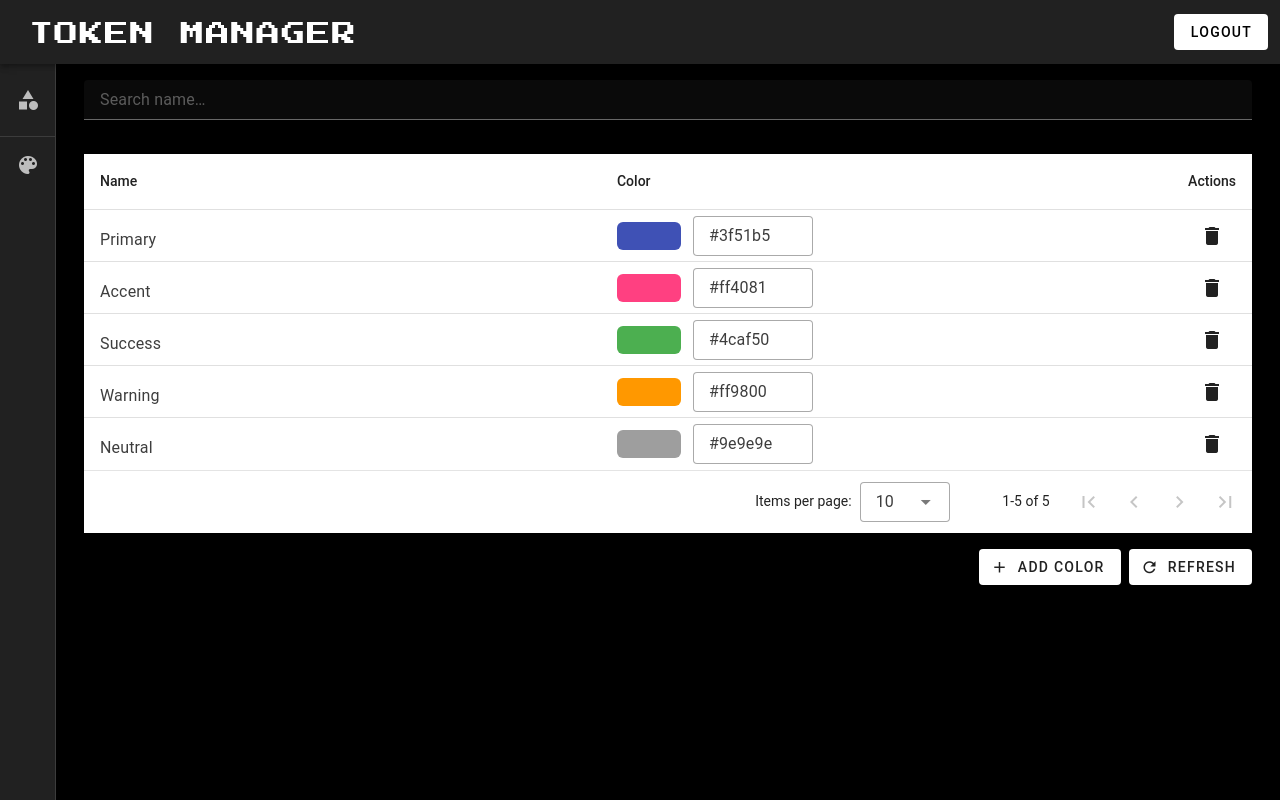
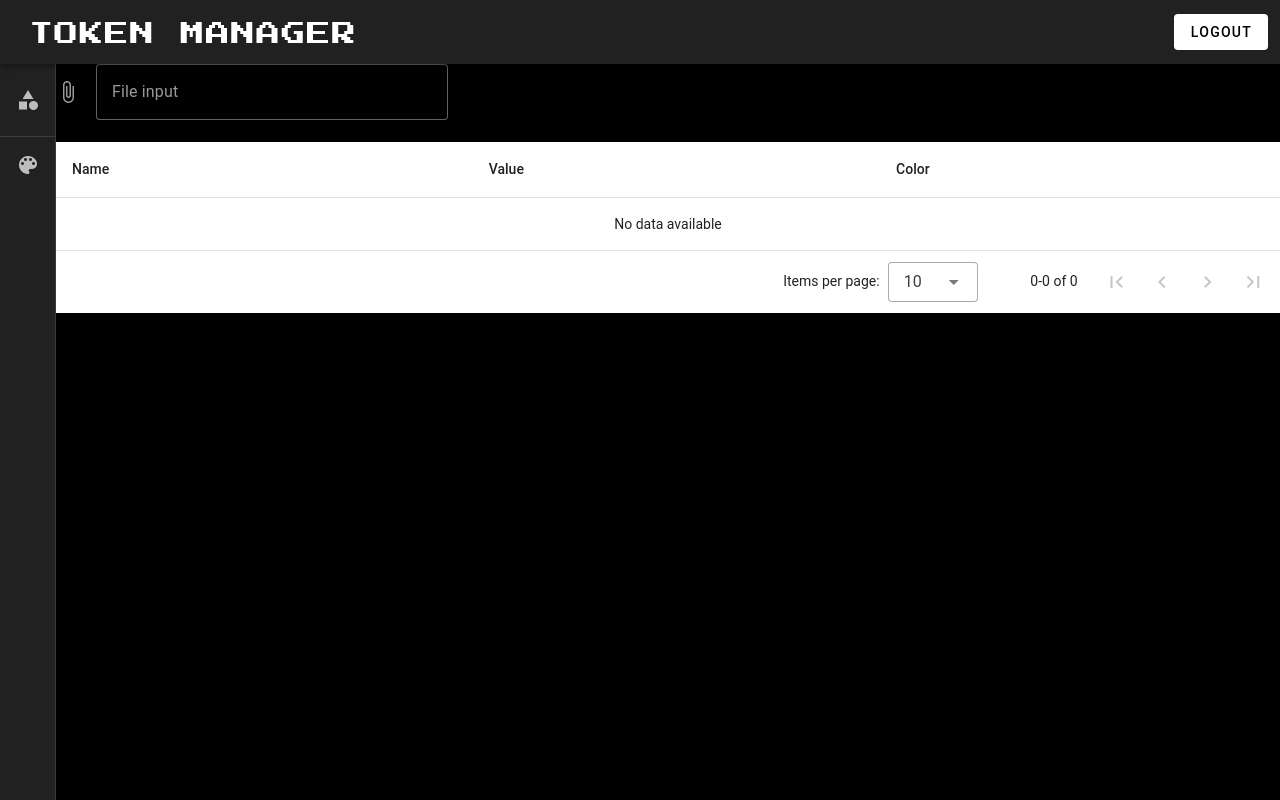
Before and after one commit to dinasaur23/Token-man-demo, a Vue app in the folder client/: page /ColorContentPage in a window 1280 px wide. Built offline with nearby package versions, Linux system fonts and the light colour scheme.

Commit message:
add import funtion for design token JSON

```diff
--- a/client/src/Pages/ColorContentPage.vue
+++ b/client/src/Pages/ColorContentPage.vue
@@ -1,9 +1,5 @@
 <template>
-  <v-layout>
-    <v-main class="d-flex" width="100vw" height="100vh">
-      <ColorTableComponent />
-    </v-main>
-  </v-layout>
+  <ColorTableComponent />
 </template>
 <script lang="ts" setup>
 import ColorTableComponent from '@/components/ColorTableComponent.vue'
--- a/client/src/components/ColorTableComponent.vue
+++ b/client/src/components/ColorTableComponent.vue
@@ -1,223 +1,160 @@
 <template>
-  <v-container>
-    <v-text-field
-      v-model="search"
-      placeholder="Search name…"
-      density="compact"
-      class="mb-3"
-      @keyup.enter="refresh"
-      clearable
-    />
-
-    <v-data-table-server
-      :headers="headers"
-      :items="items"
-      :items-length="total"
-      v-model:options="options"
-      :loading="loading"
-      item-key="id"
-      class="elevation-1"
-    >
-      <!-- Name cell (editable inline, purely frontend) -->
-      <template v-slot:[`item.name`]="{ item }">
-        <v-text-field
-          v-model="item.name"
-          variant="plain"
-          density="compact"
-          hide-details
-          style="min-width: 180px"
-        />
-      </template>
-
-      <!-- Color cell: swatch + hex + picker menu -->
-      <template v-slot:[`item.hex`]="{ item }">
-        <div class="d-flex align-center" style="gap: 12px">
-          <!-- Swatch opens picker menu -->
-          <v-menu v-model="rowPicker[item.id]" :close-on-content-click="false">
-            <template #activator="{ props }">
-              <v-btn
-                v-bind="props"
-                :style="{
-                  background: item.hex,
-                  width: '28px',
-                  height: '28px',
-                  borderRadius: '6px',
-                }"
-                variant="text"
-                :aria-label="`Edit color ${item.name}`"
-              />
-            </template>
-            <v-card>
-              <v-color-picker v-model="item.hex" mode="hexa" show-swatches hide-inputs />
-              <v-card-actions class="justify-end">
-                <v-btn variant="text" @click="rowPicker[item.id] = false">Close</v-btn>
-              </v-card-actions>
-            </v-card>
-          </v-menu>
-
-          <!-- Hex text (editable) -->
-          <v-text-field
-            v-model="item.hex"
-            density="compact"
-            variant="outlined"
-            hide-details
-            style="max-width: 120px"
-          />
-        </div>
-      </template>
-
-      <!-- Actions -->
-      <template v-slot:[`item.actions`]="{ item }">
-        <v-btn icon variant="text" @click="removeRow(item.id)">
-          <v-icon>mdi-delete</v-icon>
-        </v-btn>
-      </template>
-    </v-data-table-server>
-
-    <div class="mt-4 d-flex justify-end" style="gap: 8px">
-      <v-btn @click="addRow" prepend-icon="mdi-plus">Add color</v-btn>
-      <v-btn @click="refresh" prepend-icon="mdi-refresh">Refresh</v-btn>
-    </div>
-  </v-container>
+  <v-row>
+    <v-col cols="4">
+      <v-file-input
+        accept=".json, application/json"
+        label="File input"
+        variant="outlined"
+        multiple
+        v-model="files"
+        @update:model-value="onFileChange"
+      ></v-file-input>
+    </v-col>
+  </v-row>
+  <v-data-table :headers="headers" :items="rows">
+    <template #[`item.color`]="{ item }">
+      <input
+        type="color"
+        v-model="item.value"
+        style="width: 32px; height: 32px; padding: 0; border: none; background: transparent"
+      />
+    </template>
+  </v-data-table>
 </template>
 
 <script setup lang="ts">
-import { ref, reactive, watch } from 'vue'
-import type { DataTableHeader } from 'vuetify'
-type Row = { id: number; name: string; hex: string }
+import { ref } from 'vue'
 
-// ------- Table headers -------
+const files = ref<File[] | File | null>(null)
+const rows = ref<ColorRow[]>([])
 const headers = [
-  { title: 'Name', key: 'name', sortable: true },
-  { title: 'Color', key: 'hex', sortable: true },
-  { title: 'Actions', key: 'actions', sortable: false, align: 'end' },
-] satisfies DataTableHeader<Row>[]
-
-// ------- Reactive state -------
-const items = ref<Row[]>([])
-const total = ref(0)
-const loading = ref(false)
-const search = ref('')
-
-// v-data-table-server options it controls
-const options = ref<{
-  page: number
-  itemsPerPage: number
-  sortBy: { key: string; order: 'asc' | 'desc' }[]
-}>({
-  page: 1,
-  itemsPerPage: 10,
-  sortBy: [],
-})
-
-// open/close state for each row’s picker menu
-const rowPicker = reactive<Record<number, boolean>>({})
-
-// ------- MOCK SERVER (local data only) -------
-let seedId = 6
-const ALL_ROWS: Row[] = [
-  { id: 1, name: 'Primary', hex: '#3f51b5' },
-  { id: 2, name: 'Accent', hex: '#ff4081' },
-  { id: 3, name: 'Success', hex: '#4caf50' },
-  { id: 4, name: 'Warning', hex: '#ff9800' },
-  { id: 5, name: 'Neutral', hex: '#9e9e9e' },
+  { title: 'Name', key: 'name' },
+  { title: 'Value', key: 'value' },
+  { title: 'Color', key: 'color' },
 ]
 
-type FetchResult = { items: Row[]; total: number }
+//types
+type ColorRow = { name: string; value: string }
 
-/** Simulate server: filter, sort, paginate in-memory */
-async function mockFetch({
-  page,
-  perPage,
-  search,
-  sort,
-  order,
-}: {
-  page: number
-  perPage: number
-  search: string
-  sort?: string
-  order?: 'asc' | 'desc'
-}): Promise<FetchResult> {
-  // simulate latency
-  await new Promise((r) => setTimeout(r, 200))
+type DTCGNode = {
+  [key: string]: unknown
+}
 
-  let rows = [...ALL_ROWS]
+type ColorTokenEntry = {
+  path: string
+  value: string
+}
 
-  // search
-  if (search?.trim()) {
-    const q = search.toLowerCase()
-    rows = rows.filter((r) => r.name.toLowerCase().includes(q) || r.hex.toLowerCase().includes(q))
+//helpers
+function isObject(value: unknown): value is DTCGNode {
+  return typeof value === 'object' && value !== null
+}
+
+function isAlias(value: string): boolean {
+  return value.startsWith('{') && value.endsWith('}')
+}
+
+function aliasTarget(value: string): string {
+  return value.slice(1, -1) // "{colors.font.base}" -> "colors.font.base"
+}
+
+//main function
+function collectColorTokensWithPath(
+  node: unknown,
+  prefix: string,
+  inheritedType?: string,
+): ColorTokenEntry[] {
+  const result: ColorTokenEntry[] = []
+
+  if (!isObject(node)) return result
+
+  // type on this level (overrides inherited if present)
+  const ownType = typeof node.$type === 'string' ? (node.$type as string) : inheritedType
+
+  for (const [key, value] of Object.entries(node)) {
+    if (key.startsWith('$')) continue // skip $type, $description, etc.
+
+    if (!isObject(value)) continue
+
+    const child = value as DTCGNode
+    const childType = typeof child.$type === 'string' ? (child.$type as string) : ownType
+    const path = prefix ? `${prefix}.${key}` : key
+
+    // Token: has $value
+    if (typeof child.$value === 'string') {
+      if (childType === 'color') {
+        result.push({
+          path,
+          value: child.$value,
+        })
+      }
+      // if not 'color', ignore (could be other token types)
+      continue
+    }
+
+    // Group: no $value → recurse
+    const nested = collectColorTokensWithPath(child, path, childType)
+    result.push(...nested)
   }
 
-  // sort
-  if (sort) {
-    rows.sort((a, b) => {
-      // constrain sort key to Row
-      const key = sort as keyof Row
+  return result
+}
+//resolve alias
+function resolveAlias(
+  path: string,
+  map: Record<string, ColorTokenEntry>,
+  stack: string[] = [],
+): string | null {
+  const entry = map[path]
+  if (!entry) return null
 
-      const av = a[key]
-      const bv = b[key]
+  const raw = entry.value
+  if (!isAlias(raw)) return raw
 
-      if (av < bv) return order === 'desc' ? 1 : -1
-      if (av > bv) return order === 'desc' ? -1 : 1
-      return 0
-    })
-  }
+  const target = aliasTarget(raw)
+  if (stack.includes(target)) return null // cycle protection
 
-  const total = rows.length
-  const start = (page - 1) * perPage
-  const end = start + perPage
-  return { items: rows.slice(start, end), total }
+  return resolveAlias(target, map, [...stack, target])
 }
 
-// ------- Fetch hook -------
-watch([options, search], () => fetchRows(), { deep: true })
-watch(search, () => {
-  options.value.page = 1
-})
+//use in onFileChange
 
-async function fetchRows() {
-  loading.value = true
+async function onFileChange(newFiles: File[] | File) {
+  const list = Array.isArray(newFiles) ? newFiles : [newFiles]
+  if (list.length === 0) return
+
   try {
-    const { page, itemsPerPage, sortBy } = options.value
-    const sort = sortBy[0]?.key
-    const order = sortBy[0]?.order ?? 'asc'
+    const text = await list[0].text()
+    const parsed = JSON.parse(text)
 
-    const res = await mockFetch({
-      page,
-      perPage: itemsPerPage,
-      search: search.value,
-      sort,
-      order,
+    const entries = collectColorTokensWithPath(parsed, '', undefined)
+
+    if (entries.length === 0) {
+      console.error('❌ No DTCG color tokens found')
+      rows.value = []
+      return
+    }
+
+    // Build lookup map for alias resolution
+    const map: Record<string, ColorTokenEntry> = {}
+    for (const e of entries) {
+      map[e.path] = e
+    }
+
+    // Final rows: resolved aliases
+    rows.value = entries.map((e): ColorRow => {
+      const resolved = resolveAlias(e.path, map) ?? e.value
+      return {
+        // if you only want the last segment ("base", "secondary", ...)
+        name: e.path.split('.').pop() ?? e.path,
+        value: resolved,
+      }
     })
-    items.value = res.items
-    total.value = res.total
-  } finally {
-    loading.value = false
+
+    console.log('✅ DTCG colors:', rows.value)
+  } catch (err) {
+    console.error('Error reading/parsing file:', err)
+    rows.value = []
   }
 }
-
-function refresh() {
-  fetchRows()
-}
-
-// ------- Row actions (frontend only) -------
-function addRow() {
-  ALL_ROWS.push({
-    id: seedId++,
-    name: 'Untitled',
-    hex: '#000000',
-  })
-  refresh()
-}
-
-function removeRow(id: number) {
-  const i = ALL_ROWS.findIndex((r) => r.id === id)
-  if (i !== -1) ALL_ROWS.splice(i, 1)
-  refresh()
-}
-
-// initial load
-fetchRows()
 </script>
```
Also changed, not shown: client/src/tokens/tokens.json (added, +62 -0 lines), 2 other files (tests, documents, lock files or other folders).
